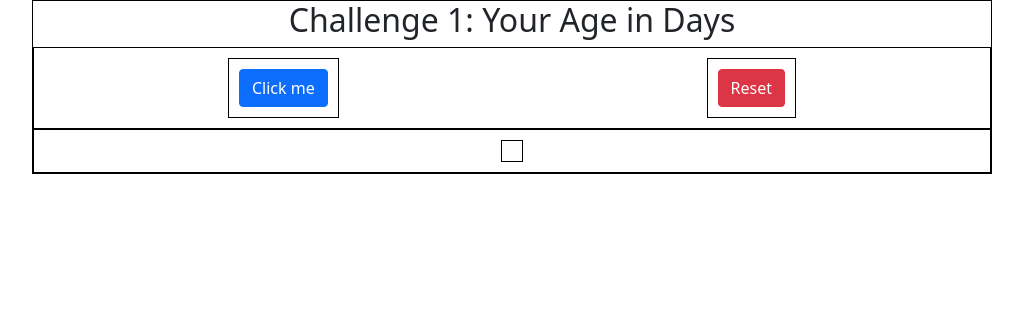
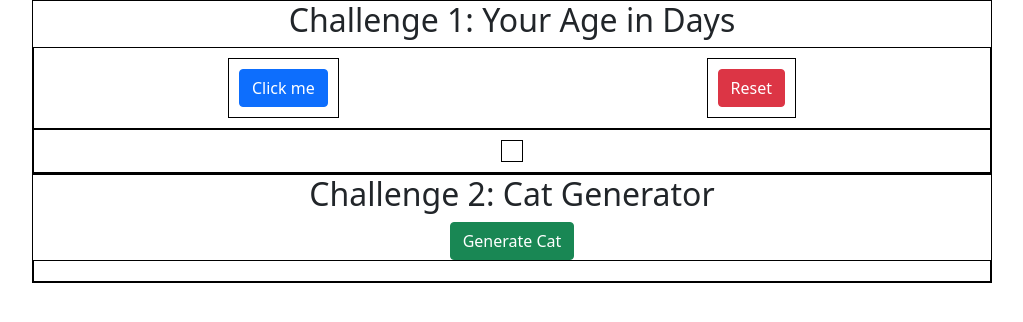
Before and after one commit to earthtomemphis/QaziJsCrashCourse, a plain HTML site: page index.html in a window 1280 px wide. Shown: the whole page, without its empty margins (128-1151 px from the left). Drawn offline with nearby package versions, Linux system fonts and the light colour scheme.

Commit message:
cat generator

```diff
--- a/index.html
+++ b/index.html
@@ -30,6 +30,17 @@
         <div id="flex-box-result"></div>
       </div>
     </div>
+    <div class="container2">
+      <h2>Challenge 2: Cat Generator</h2>
+      <button
+        class="btn btn-success"
+        id="cat_generator"
+        onclick="generateCat()"
+      >
+        Generate Cat
+      </button>
+      <div class="flex-box-container2" id="flex_cat_gen"></div>
+    </div>
     <script src="static/js/script.js"></script>
   </body>
 </html>
--- a/static/css/style.css
+++ b/static/css/style.css
@@ -1,11 +1,13 @@
-.container1 {
+.container1,
+.container2 {
   border: 1px solid black;
   margin: 0 auto;
   width: 75%;
   text-align: center;
 }
 
-.flex-box-container1 {
+.flex-box-container1,
+.flex-box-container2 {
   display: flex;
   border: 1px solid black;
   padding: 10px;
@@ -18,3 +20,8 @@
   border: 1px solid black;
   align-items: center;
 }
+
+.flex-box-container2 img {
+  margin: 10px;
+  box-shadow: 0px 10px 50px rgba(0, 0, 0, 0.7);
+}
--- a/static/js/script.js
+++ b/static/js/script.js
@@ -14,3 +14,11 @@ function ageInDays() {
 function reset() {
     document.getElementById('ageInDays').remove();
 }
+
+// Challenge 2: Generate Cat
+function generateCat() {
+    var image = document.createElement('img');
+    var div = document.getElementById('flex_cat_gen');
+    image.src = "https://media.giphy.com/media/3o6Zt481isNVuQI1l6/giphy.gif";
+    div.appendChild(image);
+}
```
